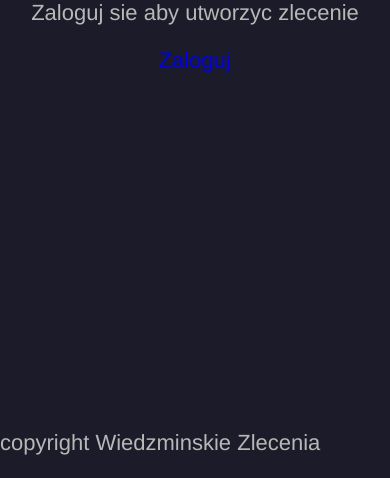
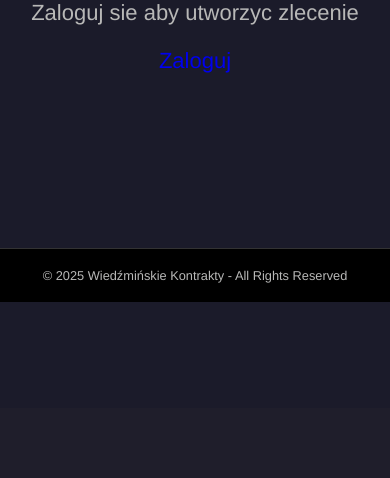
Before and after one commit to PiotrZurynski/witcher-app, a Django app: page / in a window 390 px wide. Shown: the part 542-1020 px from the top of the page. After the commit the page ends 844 px from the top, so only its background shows below. Run offline with Django 5.2, Linux system fonts and the light colour scheme; some libraries are stand-ins or nearby versions.

Commit message:
added style to footer, make it responsive and positioned at the very bottom of page

```diff
--- a/witcher/contracts/static/contracts/css/style.css
+++ b/witcher/contracts/static/contracts/css/style.css
@@ -65,6 +65,25 @@ body{
     right:5%;
 }
 
+footer{
+    background-color: black;
+    color:#b8b8b7;
+    text-align: center;
+    width:100%;
+    border-top:1px solid hsl(0 0% 20%);
+    padding:2rem 10%;
+    position:fixed;
+    bottom:0;
+    left:0;
+
+
+
+}
+footer p{
+    margin:0;
+    font-weight:400;
+    font-size:1.2rem;
+}
 @media (max-width:1770px){
     body:not(.user-authenticated) .icons{
         display: inline-flex;
@@ -107,6 +126,10 @@ body{
         opacity: 1;
         transition-delay: calc(.10s * var(--i));
     }
+    footer{
+        padding :1.8rem 5%;
+    }
+
 }
 @media (max-width:1394px){
     body.user-authenticated .icons{
@@ -149,6 +172,12 @@ body{
         transform: translateY(0);
         opacity: 1;
         transition-delay: calc(.10s * var(--i));
+    }
+    footer{
+        padding :1.5rem 5%;
+    }
+    footer p{
+        font-size:1.1rem;
     }
 }
 @media (max-width:992px){
@@ -196,4 +225,11 @@ body{
         transform: translateY(0);
         transition-delay: calc(.15s * var(--i));
     }
+    footer{
+        padding :1.2rem 5%;
+
+    }
+    footer p{
+        font-size:0.8rem;
+    }
 }
--- a/witcher/contracts/templates/contracts/base.html
+++ b/witcher/contracts/templates/contracts/base.html
@@ -41,7 +41,7 @@
     {% endblock %}
 
     <footer>
-        <p>copyright Wiedzminskie Zlecenia</p>
+        <p>© 2025 Wiedźmińskie Kontrakty - All Rights Reserved</p>
     </footer>
 </body>
 </html>
```
